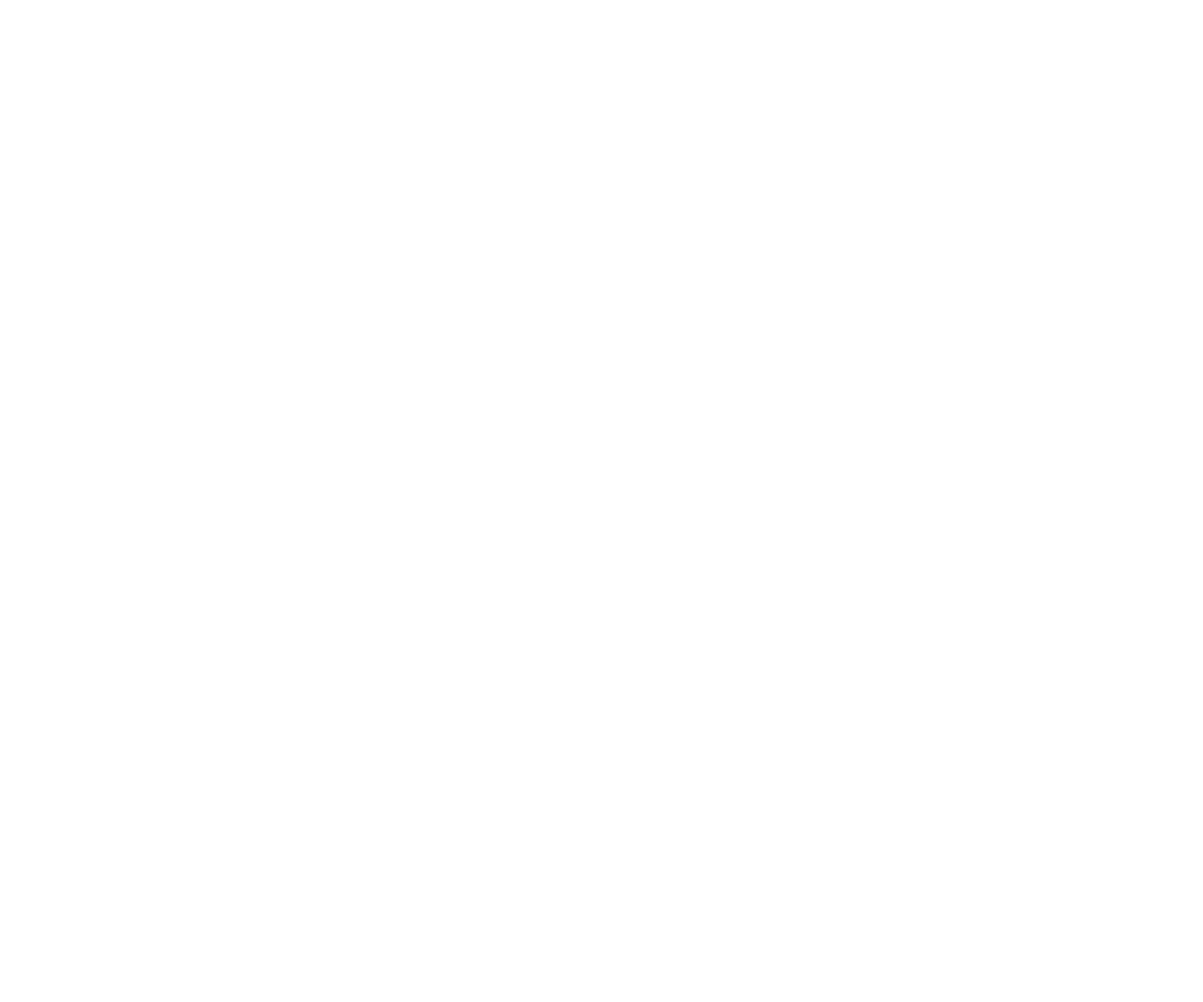
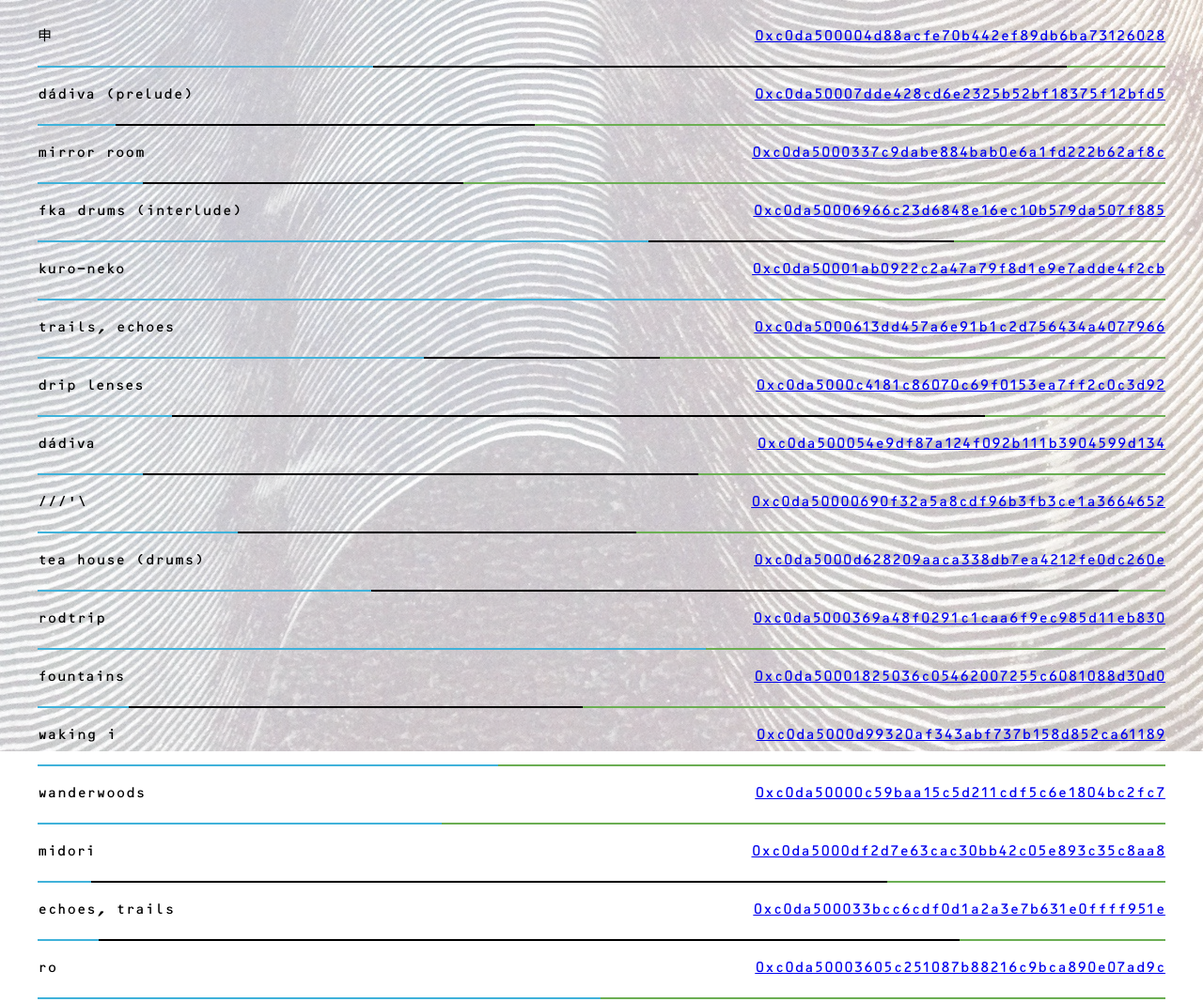
Before and after one commit to clevinson/gelenitic, a Gatsby site: page /digital/wip-006 in a window 1280 px wide. Before the commit this address had no page. Shown: the top 1067 px of the page at 94% size. Before the commit the page ends 800 px from the top, so only its background shows below. Built offline with nearby package versions, Linux system fonts and the light colour scheme; Gatsby itself is replaced by a stand-in of ours.

Commit message:
add codas template page

```diff
--- a/package.json
+++ b/package.json
@@ -9,11 +9,14 @@
   },
   "dependencies": {
     "babel-plugin-styled-components": "^1.7.1",
+    "crypto-js": "^3.1.9-1",
     "gatsby": "next",
     "gatsby-link": "next",
+    "gatsby-plugin-netlify-cms": "^3.0.10",
     "gatsby-plugin-styled-components": "^3.0.0-rc.5",
     "gatsby-source-filesystem": "next",
     "gatsby-transformer-remark": "^2.1.1-rc.5",
+    "netlify-cms": "^2.3.3",
     "react": "^16.4.2",
     "react-dom": "^16.4.2",
     "react-draggable": "^3.0.5",
--- a/src/components/release-textbox.js
+++ b/src/components/release-textbox.js
@@ -9,10 +9,10 @@ const ReleaseTextBox = styled.div`
   background-color: #fff;
   box-sizing: border-box;
 
-  width: 304px;
+  width: ${props => props.width};
   position: absolute;
-  left: 80px;
-  top: 40px;
+  left: ${props => props.x};
+  top: ${props => props.y};
 
   @media only screen and ${Small} {
     position: static;
@@ -34,7 +34,7 @@ const Tracklist = styled.div`
   flex-direction: row;
   ul {
     width: 100%;
-    margin: 20px 0;
+    margin: 10px 0 0 0;
     padding: 0;
     margin-right: 25px;
     list-style-type: none;
@@ -45,14 +45,23 @@ const TrackListItem = styled.li`
 `
 
 const SideName = styled.li`
-  margin-bottom: 2em;
+  margin-bottom: 1.5em;
+  font-weight: bold;
 `
 
 const Description = styled.div`
-  line-height: 1.5em
+  line-height: 1em
   font-size: 1em
   margin: 1em 0 2em 0;
   word-wrap: break-word;
+  p {
+    margin: 1em 0 ;
+  }
+
+  code {
+    font-family: 'ocr_bregular',Monaco,monospace;
+    text-transform: uppercase;
+  }
 `
 
 const Button = styled.a`
@@ -114,7 +123,7 @@ let renderPurchaseButton = function(purchase_link) {
 
 export default ({data, ...other }) => (
   <Draggable>
-    <ReleaseTextBox {...other}>
+    <ReleaseTextBox width={ data.width } x={ data.position.x } y={ data.position.y } {...other}>
       <LineHeader>{ data.artist }</LineHeader>
       <LineHeader>{ data.title }</LineHeader>
       <LineText>{ data.metadata_date }</LineText>
--- /dev/null
+++ b/src/pages/digital/wip-006.js
@@ -0,0 +1,164 @@
+import React from 'react'
+import Helmet from 'react-helmet'
+import Layout from '../../components/layout'
+import styled from 'styled-components'
+import CryptoJS from 'crypto-js'
+
+
+const PageContainer = styled.div`
+  .back {
+    background-image: url('../../img/codas/art-1.jpeg');
+      top: 0px;
+      left: 0px;
+      height: 100%;
+      width: 100%;
+      position: fixed;
+  }
+
+  .overlay {
+      height: 100%;
+      width: 100%;
+      position: fixed;
+      overflow: auto;
+      top: 0px;
+      left: 0px;
+      background: rgba(255, 255, 255, 0.7); /*can be anything, of course*/
+  }
+
+  footer {
+    background-color: rgba(0,0,0,0);
+  }
+
+  li {
+    font-size: 1.5em;
+    line-height: 4em;
+    list-style-type: none;
+    border-bottom: 2px solid black;
+    margin-right: 40px;
+    position: relative;
+  }
+  span {
+    float: right;
+  }
+`
+
+const tracks = [
+    { title: "申"
+    , hash: "0xA4546278bAA051cc7C90F37F697a83aa9C18C824"
+    }
+  , { title: "dádiva (prelude)"
+    , hash: "0xA4546278bAA051cc7C90F37F697a83aa9C18C824"
+    }
+  , { title: "mirror room"
+    , hash: "0xA4546278bAA051cc7C90F37F697a83aa9C18C824"
+    }
+  , { title: "fka drums (interlude)"
+    , hash: "0xA4546278bAA051cc7C90F37F697a83aa9C18C824"
+    }
+  , { title: "kuro-neko"
+    , hash: "0xA4546278bAA051cc7C90F37F697a83aa9C18C824"
+    }
+  , { title: "trails, echoes"
+    , hash: "0xA4546278bAA051cc7C90F37F697a83aa9C18C824"
+    }
+  , { title: "drip lenses"
+    , hash: "0xA4546278bAA051cc7C90F37F697a83aa9C18C824"
+    }
+  , { title: "dádiva"
+    , hash: "0xA4546278bAA051cc7C90F37F697a83aa9C18C824"
+    }
+  , { title: "///'\\"
+    , hash: "0xA4546278bAA051cc7C90F37F697a83aa9C18C824"
+    }
+  , { title: "tea house (drums)"
+    , hash: "0xA4546278bAA051cc7C90F37F697a83aa9C18C824"
+    }
+  , { title: "rodtrip"
+    , hash: "0xA4546278bAA051cc7C90F37F697a83aa9C18C824"
+    }
+  , { title: "fountains"
+    , hash: "0xA4546278bAA051cc7C90F37F697a83aa9C18C824"
+    }
+  , { title: "waking I"
+    , hash: "0xA4546278bAA051cc7C90F37F697a83aa9C18C824"
+    }
+  , { title: "wanderwoods"
+    , hash: "0xA4546278bAA051cc7C90F37F697a83aa9C18C824"
+    }
+  , { title: "midori"
+    , hash: "0xA4546278bAA051cc7C90F37F697a83aa9C18C824"
+    }
+  , { title: "echoes, trails"
+    , hash: "0xA4546278bAA051cc7C90F37F697a83aa9C18C824"
+    }
+  , { title: "ro"
+    , hash: "0xA4546278bAA051cc7C90F37F697a83aa9C18C824"
+    }
+  , { title: "fka drums (rhythms edit)"
+    , hash: "0xA4546278bAA051cc7C90F37F697a83aa9C18C824"
+    }
+  , { title: "fountains II"
+    , hash: "0xA4546278bAA051cc7C90F37F697a83aa9C18C824"
+    }
+  , { title: "turn cycle"
+    , hash: "0xA4546278bAA051cc7C90F37F697a83aa9C18C824"
+    }
+  , { title: "waking II"
+    , hash: "0xA4546278bAA051cc7C90F37F697a83aa9C18C824"
+    }
+  , { title: "maneki-neko"
+    , hash: "0xA4546278bAA051cc7C90F37F697a83aa9C18C824"
+    }
+  , { title: "神"
+    , hash: "0xA4546278bAA051cc7C90F37F697a83aa9C18C824"
+    }
+  , { title: "fka drums (outro)"
+    , hash: "0xA4546278bAA051cc7C90F37F697a83aa9C18C824"
+    }
+  , { title: "田"
+    , hash: "0xA4546278bAA051cc7C90F37F697a83aa9C18C824"
+    }
+]
+
+
+const HashLine = styled.div`
+  width: ${props => props.length}px;
+  right: 0%;
+  position: absolute;
+  border-bottom: 2px solid #6BAE53;
+`
+
+const StatsLine = styled.div`
+  width: ${props => props.length}px;
+  left: 0%;
+  position: absolute;
+  border-bottom: 2px solid #40B2DA;
+`
+
+export default () => (
+  <PageContainer>
+    <div className="back">
+    </div>
+    <div className="overlay">
+    </div>
+    <ul>
+    {
+      tracks.map((track, i) => {
+        let hashLength = Math.random()*800;
+        let statsLength = Math.random()*800;
+
+        let hash = "0xc0da5000" + CryptoJS.MD5(track.title).toString()
+
+        return (
+          <li key={i}>
+            {track.title}
+            <span><a href={ "https://etherscan.io/address/" + hash }>{hash}</a></span>
+            <StatsLine length={statsLength}/>
+            <HashLine length={hashLength}/>
+          </li>
+        )
+      })
+    }
+    </ul>
+  </PageContainer>
+)
--- a/src/releases/wip-001.md
+++ b/src/releases/wip-001.md
@@ -4,6 +4,10 @@ title: "snakes eating snakes"
 release_date: "2015-01-01"
 cat_no: "WIP-001"
 format: "cassette"
+width: "255px"
+position:
+  x: "80px"
+  y: "40px"
 purchase_link: "sold-out"
 tracklist:
   a:
--- a/src/releases/wip-002.md
+++ b/src/releases/wip-002.md
@@ -5,6 +5,10 @@ release_date: "2016-03-15"
 cat_no: "WIP-002"
 purchase_link: "sold-out"
 format: "vinyl"
+width: "305px"
+position:
+  x: "40px"
+  y: "80px"
 tracklist:
   a:
     - "in a tunnel (with mike and evan)"
--- /dev/null
+++ b/src/releases/wip-006.md
@@ -0,0 +1,65 @@
+---
+artist: "Cory Levinson & Yoshihiro Sergel"
+title: "codas"
+release_date: "2019-06-02"
+cat_no: "WIP-006"
+purchase_link: "Tape"
+format: "cassette"
+width: "600px"
+position:
+  x: "40px"
+  y: "15px"
+tracklist:
+  a:
+    - "申"
+    - "dádiva (prelude)"
+    - "mirror room"
+    - "fka drums (interlude)"
+    - "kuro-neko"
+    - "trails, echoes"
+    - "drip lenses"
+    - "dádiva"
+    - "///'\\"
+    - "tea house (drums)"
+    - "rodtrip"
+    - "fountains"
+  b:
+    - "waking I"
+    - "wanderwoods"
+    - "midori"
+    - "echoes, trails"
+    - "ro"
+    - "fka drums (rhythms edit)"
+    - "fountains II"
+    - "turn cycle"
+    - "waking II"
+    - "maneki-neko"
+    - "神"
+    - "fka drums (outro)"
+    - "田"
+cover_art: "/img/WIP001-digital.gif"
+hover_art: "/img/WIP001-digital-rotation.gif"
+background_images:
+  - "codas/art-1.jpeg"
+  - "codas/layout-1.jpeg"
+  - "codas/layout-2.jpeg"
+  - "codas/layout-3.jpeg"
+  - "codas/package-3.jpeg"
+  - "codas/package-2.jpeg"
+---
+Codas was produced as a collaborative project between `Ways Inner Pass` and `Y S D M`, an architecture and design studio run by two close friends of ours in the hudson valley. A meditation on time and repeating form. released in two limited editions.
+
+`--`
+
+`Standard edition` of 60 white C78 cassettes, with 4" x 10" art print.
+
+`Tea set edition` of 30, including one 3.5" ceramic tea bowl and one tea bag alongside white C78 cassette with 4" x 10" art print.
+
+`--`
+
+Music by Cory Levinson and Yoshihiro Sergel, recorded October 2017.
+
+Tea blend and ceramic tea bowls by Diana Mangaser.
+
+Masterered by Sean McCann.
+Special thanks to Jim for the te-1.
--- a/src/templates/physical.js
+++ b/src/templates/physical.js
@@ -56,6 +56,11 @@ export const query = graphql`
         artist
         release_date
         cat_no
+        width
+        position {
+          x
+          y
+        }
         tracklist {
           a
           b
```
Also changed, not shown: static/img/codas/art-1.jpeg (added), static/img/codas/layout-1.jpeg (added), static/img/codas/layout-2.jpeg (added), static/img/codas/layout-3.jpeg (added), static/img/codas/package-1.jpeg (added), static/img/codas/package-2.jpeg (added), static/img/codas/package-3.jpeg (added), 2 other files.
